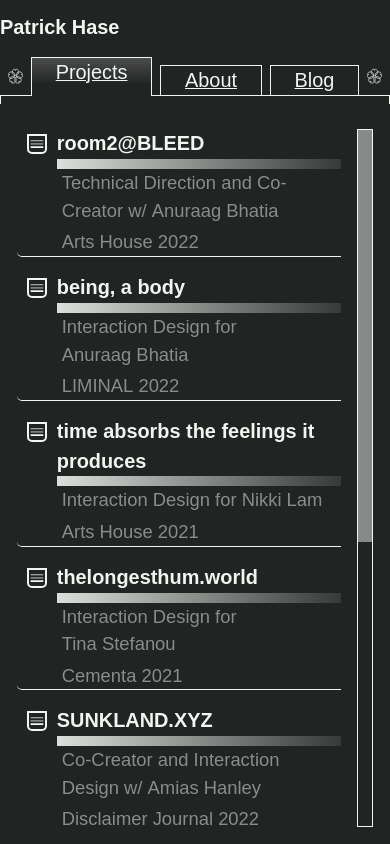
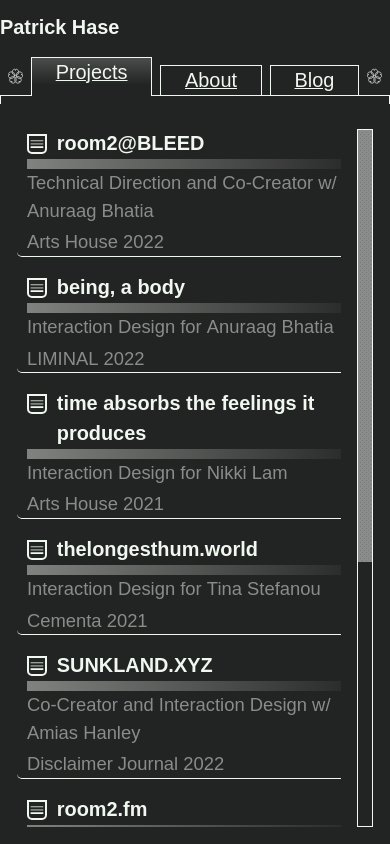
Before and after one commit to patrickahase/patrickhase.xyz, a React (Vite) app: page /projects in a window 390 px wide. Built offline with nearby package versions, Linux system fonts and the light colour scheme.

Commit message:
added key to projects list and tried svh for mobile 100% height

```diff
--- a/src/main.css
+++ b/src/main.css
@@ -61,7 +61,7 @@ a:visited { color: #EE9FEE; }
   display: flex;
   flex-direction: column;
   max-width: 100rem;
-  height: 100vh;
+  height: 100svh;
   margin: 0 auto;
 }
 /* try to keep names together by avoiding wrap */
@@ -245,9 +245,6 @@ main {
   display: flex;
   flex-direction: column;
 }
-.animatedDetails[open] .projectSummaryText {
-  border-bottom: 1px var(--col01) dashed;
-}
 .projectSummaryTitle {
   margin: 0;
   font-size: var(--headline-2);
@@ -289,6 +286,7 @@ main {
   display: flex;
   flex-direction: column;
   font-size: var(--headline-3);
+  border-top: 1px var(--col01) dashed;
 }
 .projectDetailsContentWrapper > p {
   margin-bottom: 0;
@@ -368,7 +366,7 @@ main {
 
 
 /* BLOG PAGE */
-
+/* check for hover and change margin-left shift */
 /* very narrow */
 @media only screen and (max-width: 600px) {
   .navGap {
@@ -377,4 +375,17 @@ main {
   .navOrnamentBox{
     width: calc(var(--headline-2)*0.75);
   }
+  .projectDetailsContentWrapper{
+    margin-left: calc(var(--headline-2)*0.5);
+  }
+  .animatedDetails[open] .projectSummaryInfo, .projectSummaryInfo{
+    margin-left: calc(var(--headline-2)*-1.5);
+  }
+  .projectSummaryTitle{
+    border-bottom: 0;
+  }
+  .projectSummaryInfo{
+    border-top: 10px solid var(--col01);
+    border-image: linear-gradient(90deg, var(--col01), var(--col02)) 30;
+  }
 }
--- a/src/routes/projects-page.tsx
+++ b/src/routes/projects-page.tsx
@@ -6,7 +6,7 @@ import { AnimatedDetailsSummary, AnimatedDetailsWrapper } from '../lib/AnimatedD
 export default function ProjectsPage(){
 
   const projectDetails: React.ReactElement[] = projectList.map(project =>
-    <AnimatedDetailsWrapper>
+    <AnimatedDetailsWrapper key={project.id}>
 
       <AnimatedDetailsSummary>
 
```
